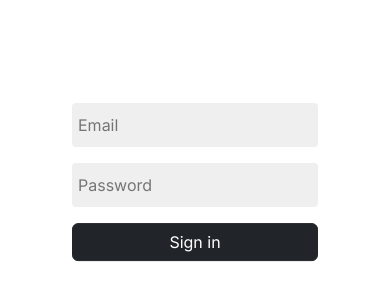
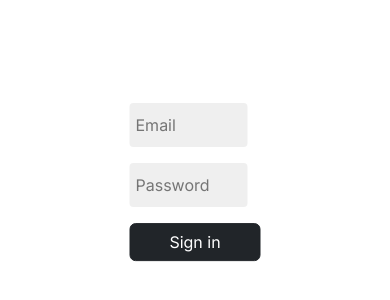
Before and after one commit to kennataddese6/threecars, a Next.js app: page /signin in a window 390 px wide. Shown: the part 262-562 px from the top of the page. Built offline with nearby package versions, Linux system fonts and the light colour scheme; a web font is replaced by a local one.

Commit message:
make contact us form responsive

```diff
--- a/app/globals.css
+++ b/app/globals.css
@@ -119,6 +119,17 @@
   border: none;
   border-radius: 8px;
   background-color: #ecf5ff;
+  display: block;
+  margin: auto;
+}
+.service-button {
+  padding: 0.5em 1.25em;
+  color: #1572d3;
+  border: none;
+  border-radius: 8px;
+  background-color: #ecf5ff;
+  display: block;
+  margin: auto;
 }
 .heroheaderText {
   font-family: "Poppins", sans-serif;
@@ -421,6 +432,7 @@
 }
 .servicesSubHeader {
   margin: 0.5em 0;
+  text-align: center;
 }
 .footerOne {
   background-color: white;
@@ -430,7 +442,17 @@
   margin: auto;
   display: flex;
   flex-wrap: wrap;
-  justify-content: space-between;
+  justify-content: center;
+}
+.contact-text-area {
+  height: 128px;
+  width: 90%;
+  margin: 8px 0;
+  padding: 10px 6px;
+  border-radius: 4px;
+  border: none;
+  outline: none;
+  background-color: rgb(239, 239, 239);
 }
 .contactinputs {
   background-color: rgb(239, 239, 239);
@@ -439,6 +461,10 @@
   padding: 10px 6px;
   border-radius: 4px;
   margin: 8px 0;
+  width: 90%;
+}
+.contactUsButton {
+  width: 90%;
 }
 .copyRightFooter {
   background-color: #272626;
@@ -549,6 +575,24 @@
     margin: 0;
     width: auto;
   }
+  .contactUsFormContainer {
+    justify-content: space-between;
+  }
+  .contact-text-area {
+    width: 100%;
+  }
+  .contactinputs {
+    width: auto;
+  }
+  .contactUsButton {
+    width: 100%;
+  }
+  .service-button {
+    display: inline;
+  }
+  .servicesSubHeader {
+    text-align: left;
+  }
 }
 
 /* Extra large devices (large laptops and desktops, 1200px and up) */
```
Also changed, not shown: app/page.tsx (+8 -10 lines).
